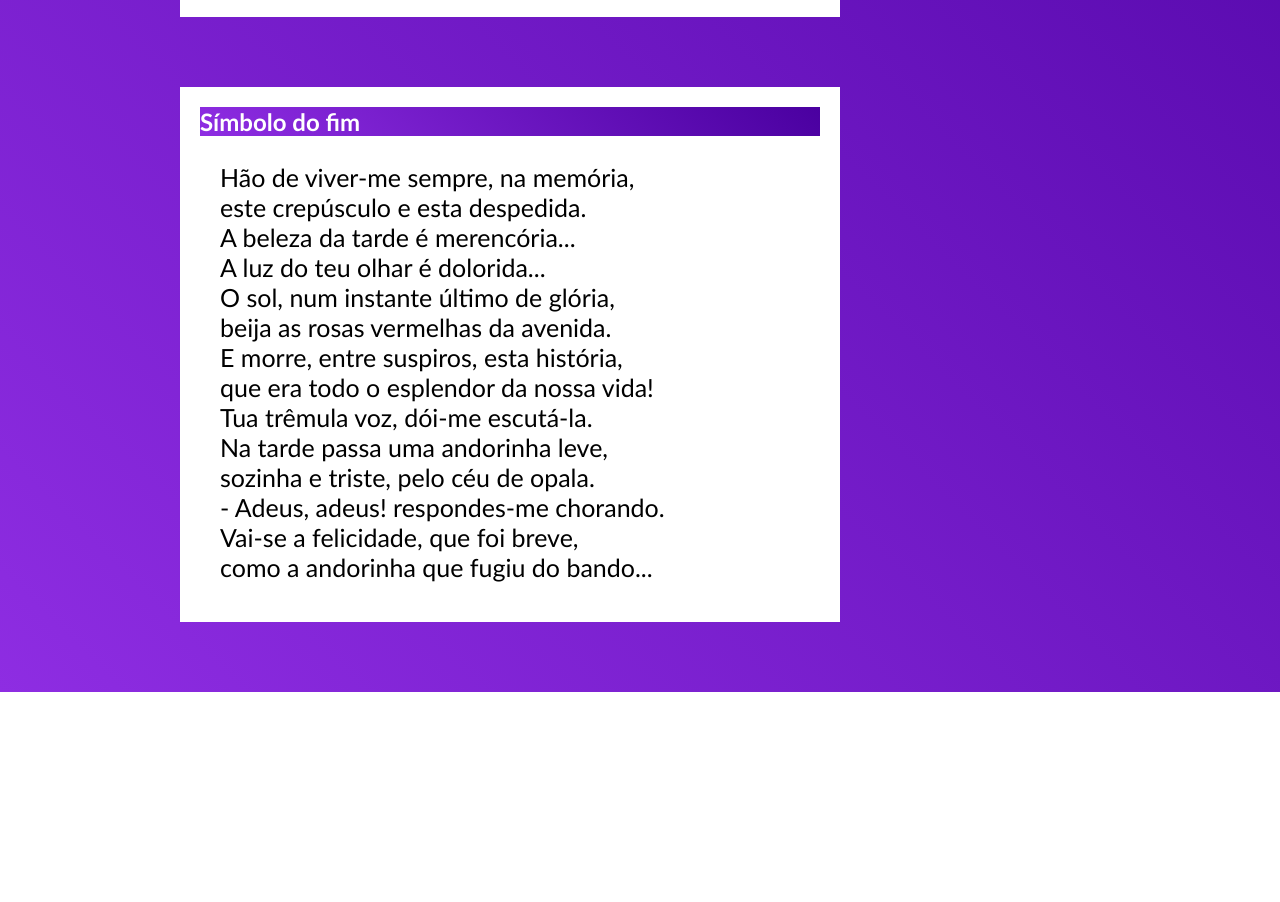
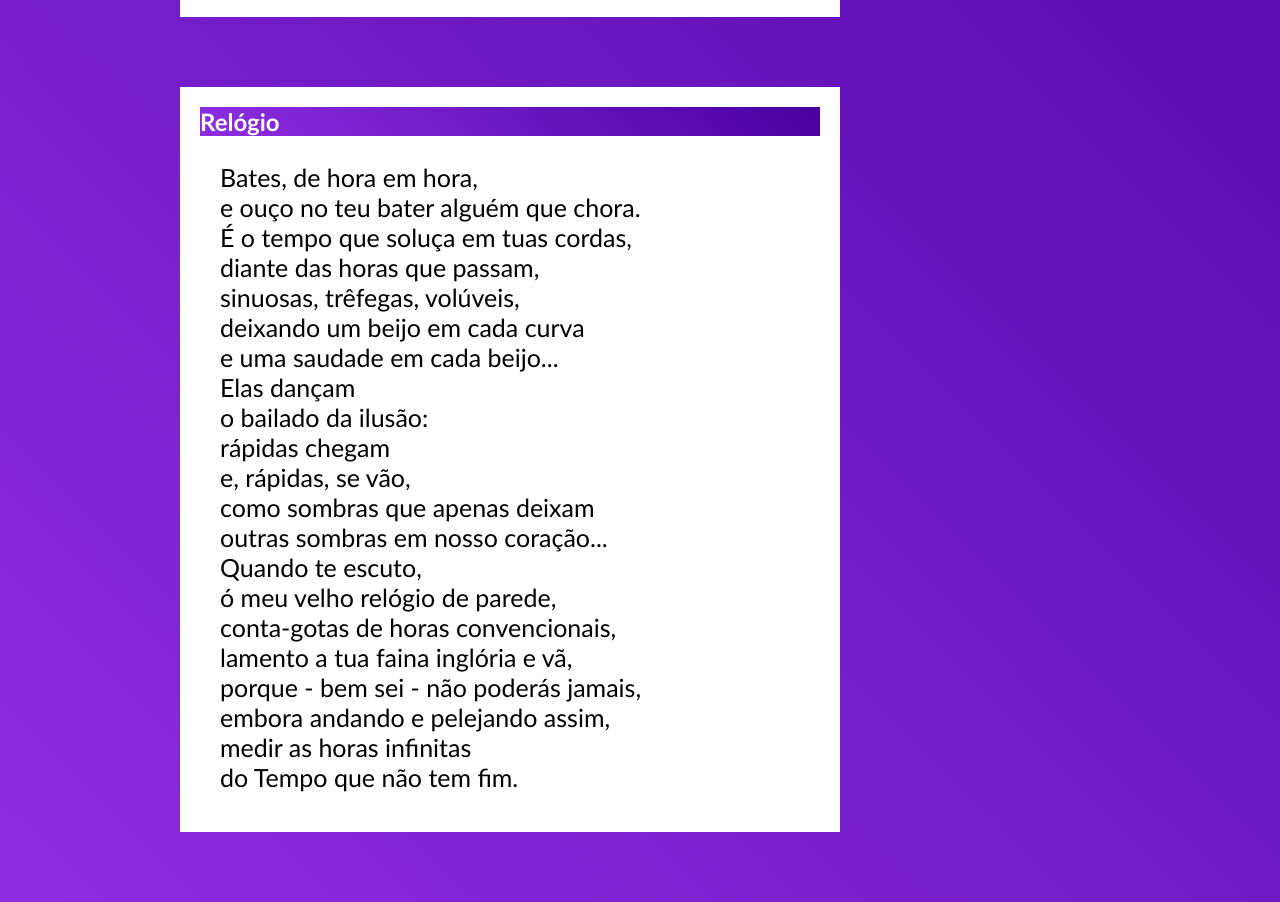
Before and after one commit to paulohenrique085/filgueiraslima, a plain HTML site: page poemas.html in a window 1280 px wide. Shown: the part 704-1606 px from the top of the page. Before the commit the page ends 1396 px from the top, so only its background shows below. Drawn offline with Linux system fonts and the light colour scheme.

Commit message:
atualizacao

```diff
--- a/poemas.html
+++ b/poemas.html
@@ -42,8 +42,6 @@
 
                     A luz do teu olhar é dolorida...<br>
 
-
-
                     O sol, num instante último de glória,<br>
 
                     beija as rosas vermelhas da avenida.<br>
@@ -52,15 +50,11 @@
 
                     que era todo o esplendor da nossa vida!<br>
 
-
-
                     Tua trêmula voz, dói-me escutá-la.<br>
 
                     Na tarde passa uma andorinha leve,<br>
 
                     sozinha e triste, pelo céu de opala.<br>
-
-
 
                     - Adeus, adeus! respondes-me chorando.<br>
 
@@ -73,53 +67,70 @@
        </div>
 
 
+
        <div id="area-postagens">
 
             <div class="format-post">
 
-                <h2>Símbolo do fim</h2>
+                <h2>Relógio</h2>
                 <span class="data-post"></span>
 
                 <p>
 
-                        Hão de viver-me sempre, na memória,<br>
+                    Bates, de hora em hora,<br>
 
-                        este crepúsculo e esta despedida.<br>
+                    e ouço no teu bater alguém que chora.<br>
 
-                        A beleza da tarde é merencória...<br>
+                    É o tempo que soluça em tuas cordas,<br>
 
-                        A luz do teu olhar é dolorida...<br>
+                    diante das horas que passam,<br>
 
+                    sinuosas, trêfegas, volúveis,<br>
 
+                    deixando um beijo em cada curva<br>
 
-                        O sol, num instante último de glória,<br>
+                    e uma saudade em cada beijo...<br>
 
-                        beija as rosas vermelhas da avenida.<br>
+                    Elas dançam<br>
 
-                        E morre, entre suspiros, esta história,<br>
+                    o bailado da ilusão:<br>
 
-                        que era todo o esplendor da nossa vida!<br>
+                    rápidas chegam<br>
 
+                    e, rápidas, se vão,<br>
 
+                    como sombras que apenas deixam <br>
 
-                        Tua trêmula voz, dói-me escutá-la.<br>
+                    outras sombras em nosso coração...<br>
 
-                        Na tarde passa uma andorinha leve,<br>
+                    Quando te escuto,<br>
 
-                        sozinha e triste, pelo céu de opala.<br>
+                    ó meu velho relógio de parede,<br>
 
+                    conta-gotas de horas convencionais,<br>
 
+                    lamento a tua faina inglória e vã,<br>
 
-                        - Adeus, adeus! respondes-me chorando.<br>
+                    porque - bem sei - não poderás jamais,<br>
 
-                        Vai-se a felicidade, que foi breve,<br>
+                    embora andando e pelejando assim,<br>
 
-                        como a andorinha que fugiu do bando...
+                    medir as horas infinitas<br>
+
+                    do Tempo que não tem fim.<br>
+
                 </p>
 
             </div>
          </div>
 
+</div>
+
+
+
+
+
+
 
 </body>
 </html>
```
Lines whose indentation alone changed are shown as unchanged.
